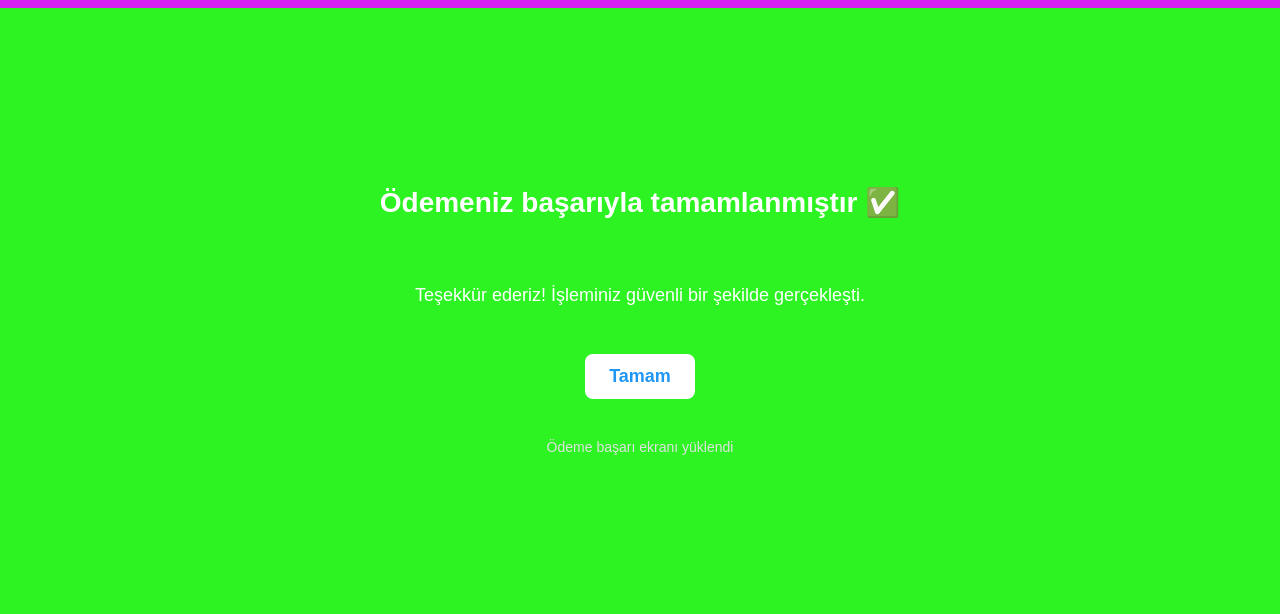
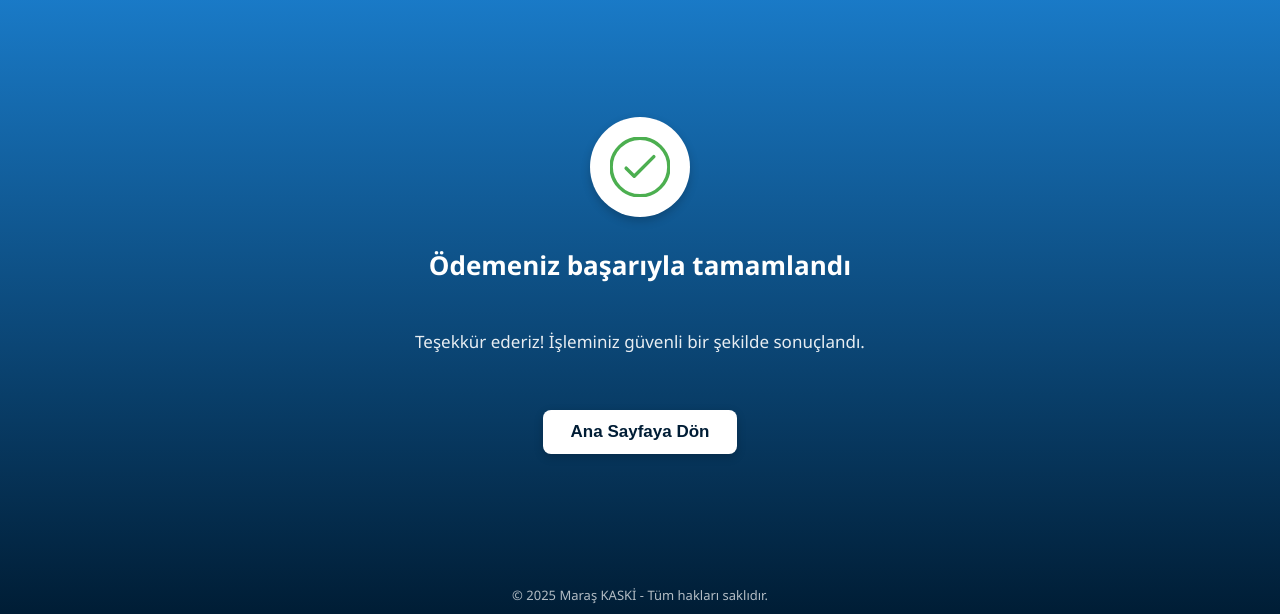
Before and after one commit to Just0lga/kaski-odeme-test, a plain HTML site: page index.html in a window 1280 px wide. Shown: the part 186-800 px from the top of the page. Drawn offline with Linux system fonts and the light colour scheme.

Commit message:
Update index.html

```diff
--- a/index.html
+++ b/index.html
@@ -7,25 +7,23 @@
   <style>
     body {
       margin: 0;
-            font-family: Arial, sans-serif;
-            background-color: #2cf321; /* Flutter Colors.blue */
+      font-family: "Segoe UI", Roboto, Arial, sans-serif;
+      background: linear-gradient(180deg, #2196F3 0%, #001d35 100%);
+      color: #fff;
+      height: 100vh;
       display: flex;
       flex-direction: column;
       align-items: center;
-            justify-content: start;
-            height: 100vh;
-            color: white;
     }
 
     header {
       width: 100%;
       text-align: center;
       padding: 20px 0;
-            background-color: #d721f3;
     }
 
     header img {
-            max-width: 200px;
+      max-width: 180px;
       height: auto;
     }
 
@@ -35,40 +33,70 @@
       flex-direction: column;
       align-items: center;
       justify-content: center;
-            gap: 30px;
       text-align: center;
+      gap: 20px;
+      max-width: 90%;
+    }
+
+    .icon {
+      width: 100px;
+      height: 100px;
+      border-radius: 50%;
+      background-color: #ffffff;
+      display: flex;
+      align-items: center;
+      justify-content: center;
+      box-shadow: 0 4px 10px rgba(0, 0, 0, 0.2);
+      animation: pop 0.5s ease-out;
+    }
+
+    @keyframes pop {
+      0% { transform: scale(0.5); opacity: 0; }
+      100% { transform: scale(1); opacity: 1; }
+    }
+
+    .icon svg {
+      width: 60px;
+      height: 60px;
+      stroke: #4CAF50;
+      stroke-width: 3;
+      fill: none;
     }
 
     h1 {
-            font-size: 28px;
-            font-weight: bold;
+      font-size: 26px;
+      margin: 10px 0;
+      font-weight: 600;
     }
 
     p {
-            font-size: 18px;
+      font-size: 17px;
+      opacity: 0.9;
     }
 
     button {
-            padding: 12px 24px;
-            font-size: 18px;
+      margin-top: 20px;
+      padding: 12px 28px;
+      font-size: 17px;
       font-weight: bold;
       border: none;
       border-radius: 8px;
       cursor: pointer;
-            background-color: white;
-            color: #2196F3;
+      background-color: #fff;
+      color: #001d35;
+      box-shadow: 0 3px 10px rgba(0, 0, 0, 0.2);
       transition: all 0.3s ease;
     }
 
     button:hover {
-            background-color: #1976D2;
-            color: white;
+      background-color: #001d35;
+      color: #fff;
     }
 
-        #log {
-            font-size: 14px;
-            color: #e0e0e0;
-            margin-top: 10px;
+    footer {
+      font-size: 13px;
+      color: rgba(255, 255, 255, 0.7);
+      padding: 10px;
     }
   </style>
 </head>
@@ -78,27 +106,29 @@
   </header>
 
   <main>
-        <h1>Ödemeniz başarıyla tamamlanmıştır ✅</h1>
-        <p>Teşekkür ederiz! İşleminiz güvenli bir şekilde gerçekleşti.</p>
-        <button onclick="closePayment()">Tamam</button>
-        <div id="log"></div>
+    <div class="icon">
+      <svg viewBox="0 0 52 52">
+        <circle cx="26" cy="26" r="25" fill="none"/>
+        <path d="M14 27l7 7 17-17" stroke-linecap="round" stroke-linejoin="round"/>
+      </svg>
+    </div>
+    <h1>Ödemeniz başarıyla tamamlandı</h1>
+    <p>Teşekkür ederiz! İşleminiz güvenli bir şekilde sonuçlandı.</p>
+    <button onclick="closePayment()">Ana Sayfaya Dön</button>
   </main>
+
+  <footer>© 2025 Maraş KASKİ - Tüm hakları saklıdır.</footer>
 
   <script>
     function closePayment() {
-            console.log("🔙 Tamam butonuna tıklandı");
-            document.getElementById('log').innerText = "Tamam butonuna tıklandı";
-
-            // Flutter'a mesaj gönder
+      console.log("Ana sayfaya dön butonuna tıklandı");
       if (window.FlutterChannel) {
         window.FlutterChannel.postMessage('success');
       }
     }
 
     window.onload = function() {
-            console.log("📄 Ödeme başarı ekranı yüklendi");
-            console.log("🔗 FlutterChannel:", window.FlutterChannel ? "Mevcut" : "Mevcut değil");
-            document.getElementById('log').innerText = "Ödeme başarı ekranı yüklendi";
+      console.log("Başarılı ödeme sayfası yüklendi");
     };
   </script>
 </body>
```
Lines whose indentation alone changed are shown as unchanged.
